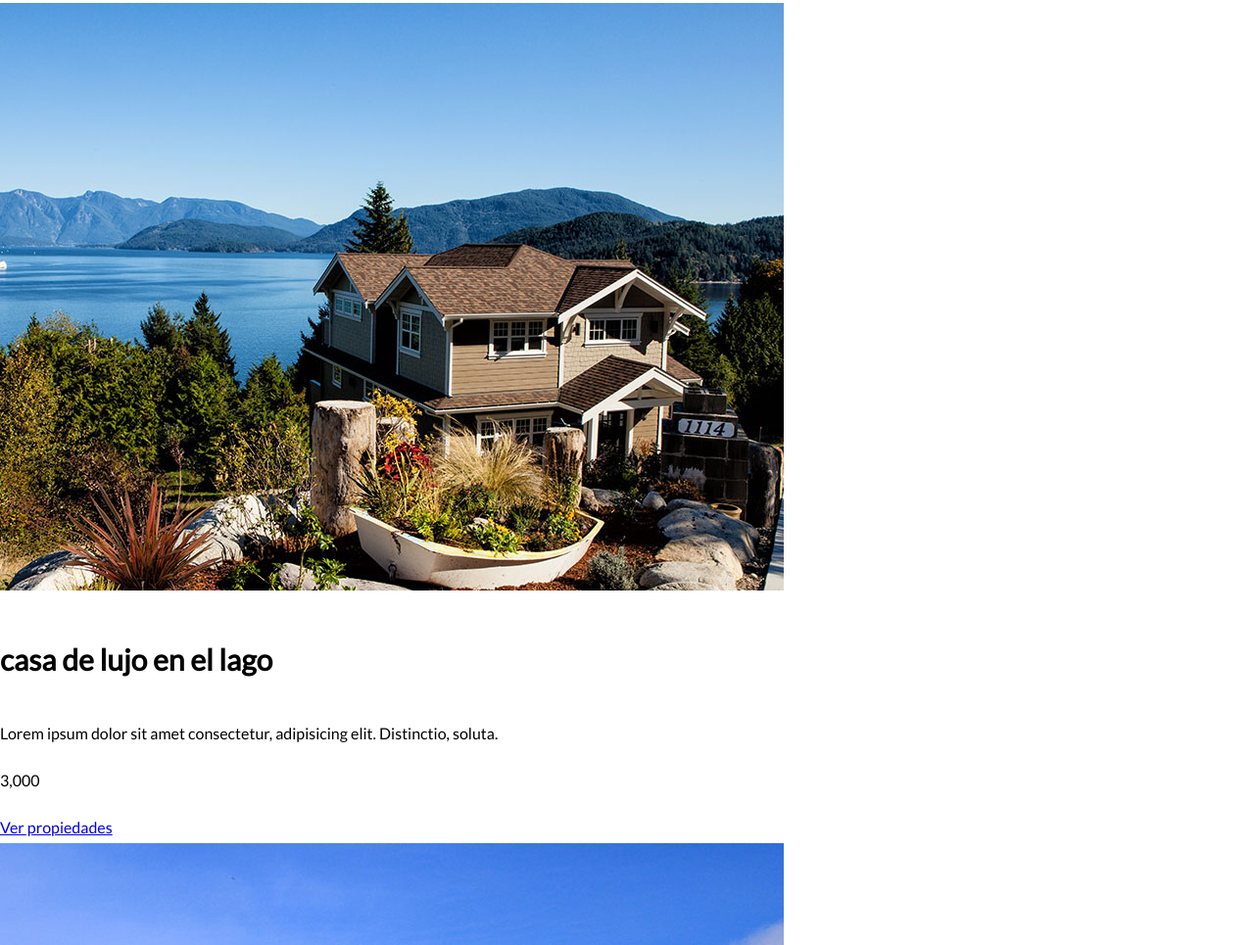
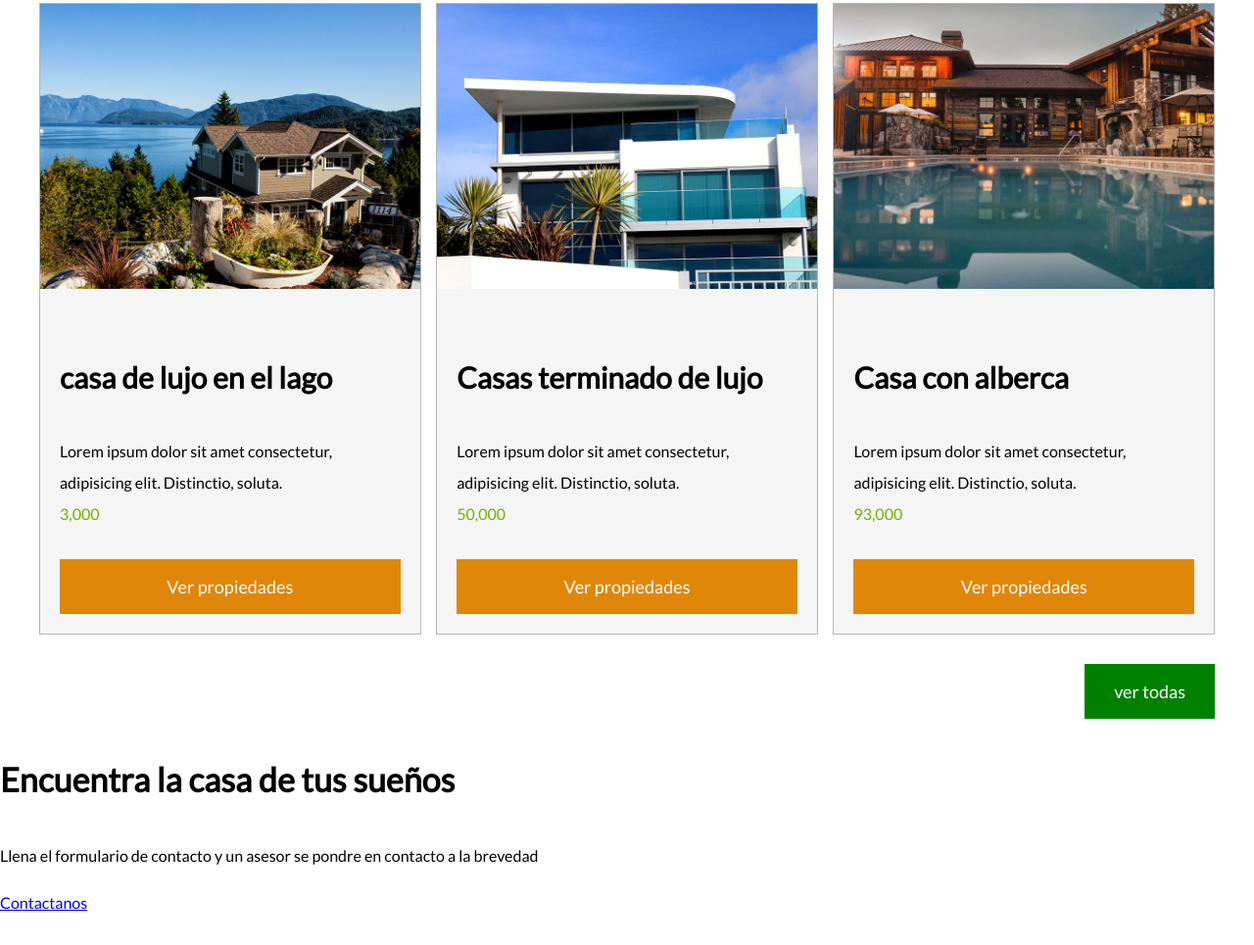
Before and after one commit to Gibran-Lab/practica3, a plain HTML site: page index.html in a window 1280 px wide. Shown: the part 1413-2378 px from the top of the page at 98% size. Drawn offline with Linux system fonts and the light colour scheme.

Commit message:
anuncios y botones

```diff
--- a/css/style.css
+++ b/css/style.css
@@ -1,6 +1,11 @@
 html{
-	font-size: 62.5%;
+	font-size: 62.5%; /**reset para REMS **/
+	box-sizing: border-box;
 }
+*, *:before, *:after{
+	box-sizing: inherit;
+}
+
 body{
 	font-size: 1.6rem;
 	font-family: 'Lato', sans-serif;
@@ -12,17 +17,33 @@ body{
 h1{
 	font-size: 3.8rem;
 }
+
 h2{
 	font-size: 3.4rem;
 }
+
 h3{
 	font-size: 3rem;
 }
 h4{
 	font-size: 2.6rem;
 }
+
+img{
+	max-width: 100%;
+
+}
 /*Utilidades*/
 
+.ver-todas{
+	display: flex;
+	justify-content: flex-end;
+}
+
+.d-blog{
+	display: block!important;
+
+}
 .fw-300{
 	font-weight: 300;
 }
@@ -34,6 +55,28 @@ h4{
 .contenedor{
 	max-width: 120rem;
 	margin: 0 auto;
+}
+
+/*botones*/
+
+.boton{
+	color:white;
+	font-weight: 400;
+	text-decoration: none;
+	font-size:1.8rem;
+	padding: 1rem 3rem;
+	margin-top: 3rem;
+	text-align: center;
+	display: inline-block;
+}
+
+.boton-amarillo{
+ background-color:#e08709;
+}
+
+.boton-verde{
+	background-color: green;
+
 }
 
 /* aqui el header */
@@ -95,3 +138,29 @@ height: 100%;
 .icono h3{
 	text-transform: uppercase;
 }
+
+/*Anuncios*/
+
+.contenedor-anuncios{
+	display: flex;
+	justify-content: space-between;
+}
+
+.anuncio{
+	flex-basis: calc(33.3% - 1rem);
+	border: 1px solid #b5b5b5;
+	background-color: #f5f5f5;
+}
+
+.contenido-anuncio{
+	padding: 2rem;
+}
+
+.contenido-anuncio,
+.contenido-anuncio p{
+	margin: 0;
+}
+
+.precio{
+	color:#71b100;
+}
--- a/index.html
+++ b/index.html
@@ -51,33 +51,44 @@
 		</div>
 	</section>
 
-     <main>
-	     <h2>Casas y depas en venta</h2>
-	    <div>
+     <main class="seccion contenedor">
+	     <h2 class="fw-300 centrar-texto">Casas y depas en venta</h2>
+
+	    	<div class="contenedor-anuncios">
+
+		    	<div class="anuncio">
 			     <img src="img/anuncio1.jpg" alt="anuncios1">
+			    	 <div class="contenido-anuncio">
 					     <h3>casa de lujo en el lago</h3>
 					     <p>Lorem ipsum dolor sit amet consectetur, adipisicing elit. Distinctio, soluta.</p>
-		     <p>3,000</p>
-		     <a href="#">Ver propiedades</a>
+					     <p class="precio">3,000</p>
+					     <a href="#"  class="boton boton-amarillo d-blog">Ver propiedades</a>
+				 	</div>
 				</div>
 
-		<div>
+			<div class="anuncio">
 				<img src="img/anuncio2.jpg" alt="anuncios2">
+					<div class="contenido-anuncio">
 				     <h3>Casas terminado de lujo</h3>
 				     <p>Lorem ipsum dolor sit amet consectetur, adipisicing elit. Distinctio, soluta.</p>
-		     <p>50,000</p>
-		     <a href="#">Ver propiedades</a>
+				     <p class="precio">50,000</p>
+				     <a href="#" class="boton boton-amarillo d-blog">Ver propiedades</a>
+				     </div>
 		     </div>
 
-	     <div>
+		     <div class="anuncio">
 				<img src="img/anuncio3.jpg" alt="anuncios3">
+					<div class="contenido-anuncio">
 				      <h3>Casa con alberca</h3>
 				     <p>Lorem ipsum dolor sit amet consectetur, adipisicing elit. Distinctio, soluta.</p>
-		     <p>93,000</p>
-		     <a href="#">Ver propiedades</a>
+				     <p class="precio">93,000</p>
+				     <a href="#" class="boton boton-amarillo d-blog">Ver propiedades</a>
 				     </div>
-
-	     <a href="anuncios.html">ver todas</a>
+		     </div>
+		 </div>
+		   <div class="ver-todas">
+	       <a href="anuncios.html" class="boton boton-verde">ver todas</a>
+     	  </div>
      </main>
 
      <section>
```
Lines whose indentation alone changed are shown as unchanged.
